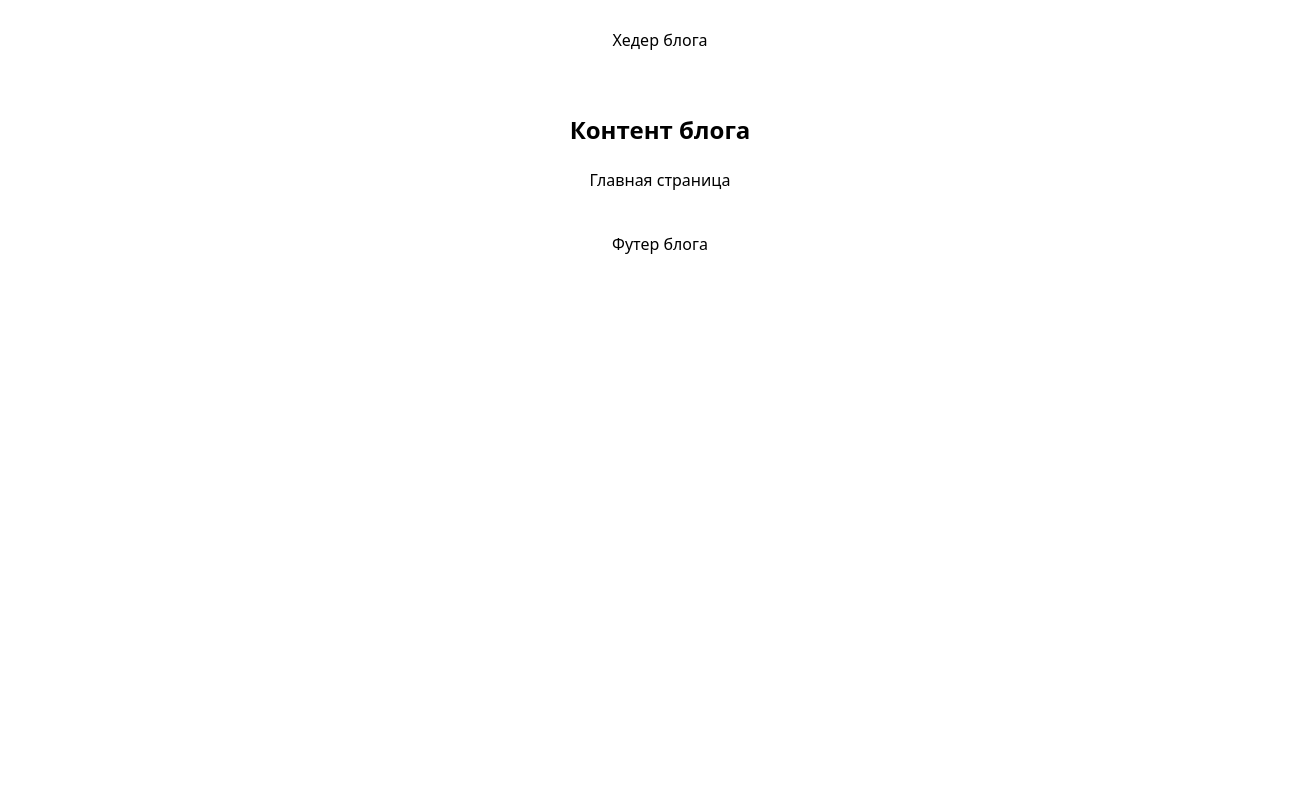
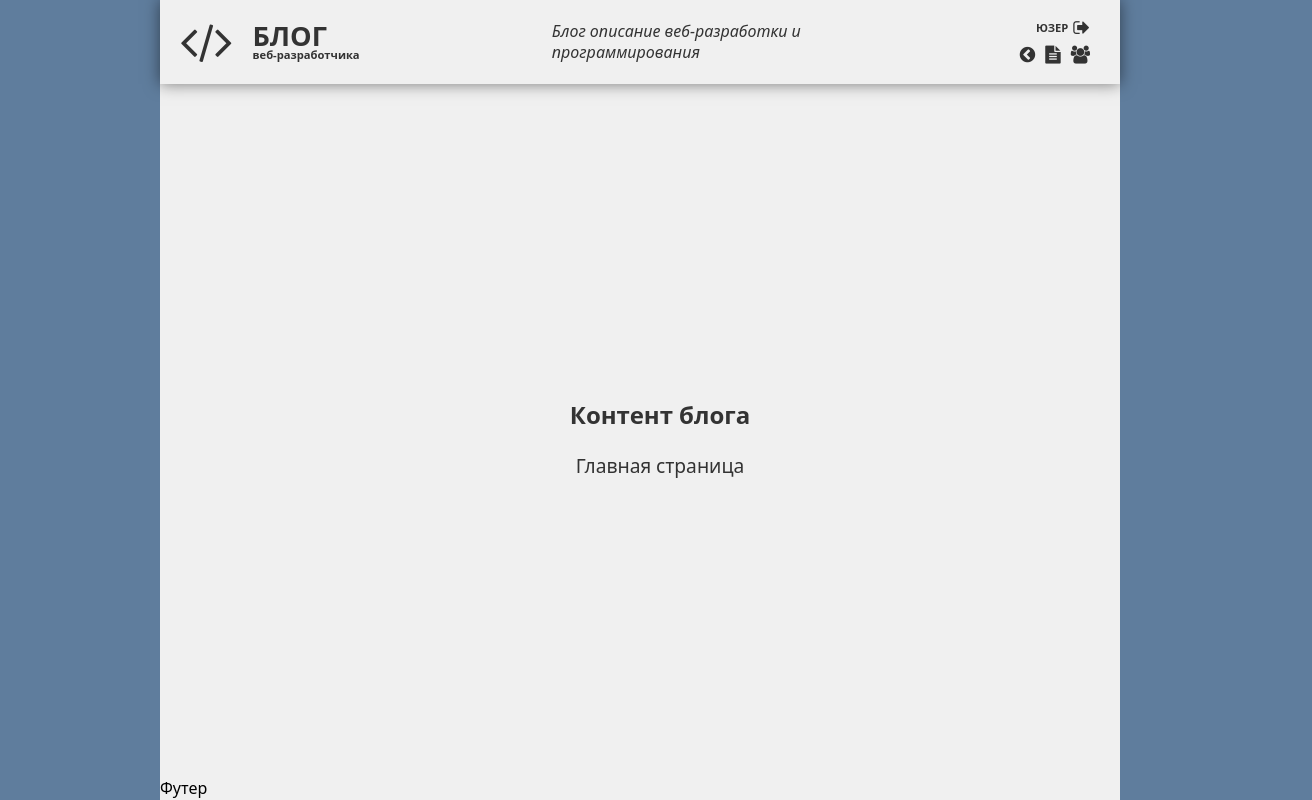
Before and after one commit to mityourik/result-practice-notes, a React (Vite) app: page / in a window 1280 px wide. Shown: the whole page, 1312 px wide, since content can reach past the window. Built offline with nearby package versions, Linux system fonts and the light colour scheme.

Commit message:
add header layout

```diff
--- a/src/Blog.jsx
+++ b/src/Blog.jsx
@@ -1,8 +1,21 @@
 import { Routes, Route } from 'react-router-dom';
 import styled from 'styled-components';
+import { StyledHeader } from './components';
+
+const AppColumn = styled.div`
+    display: flex;
+    flex-direction: column;
+    justify-content: space-between;
+    max-width: 75%;
+    height: 100%;
+    background-color: #f0f0f0;
+    margin: 0 auto;
+`;
 
 const Div = styled.div`
     text-align: center;
+    color: #333;
+    font-size: 1.2em;
 `;
 
 const Content = styled.div`
@@ -12,15 +25,12 @@ const Content = styled.div`
 
 const H2 = styled.h2`
     text-align: center;
+    color: #333;
 `;
 
-const Header = styled.header`
-    width: 100%;
-    padding: 20px;
-    text-align: center;
-`;
+const Footer = (className) => <div className={className}>Футер</div>;
 
-const Footer = styled.footer`
+const StyledFooter = styled(Footer)`
     width: 100%;
     padding: 20px;
     text-align: center;
@@ -28,8 +38,8 @@ const Footer = styled.footer`
 
 function Blog() {
     return (
-        <>
-            <Header>Хедер блога</Header>
+        <AppColumn>
+            <StyledHeader />
             <Content>
                 <H2>Контент блога</H2>
                 <Routes>
@@ -53,7 +63,7 @@ function Blog() {
                 </Routes>
             </Content>
             <Footer>Футер блога</Footer>
-        </>
+        </AppColumn>
     );
 }
 
--- /dev/null
+++ b/src/components/Header/Header.jsx
@@ -0,0 +1,42 @@
+import styled from 'styled-components';
+import { ControlPanel } from './components/ControlPanel/control-panel';
+import { Logo } from './components/Logo';
+
+const Discription = styled.p`
+    text-align: left;
+    font-size: 1em;
+    color: #333;
+    font-style: italic;
+    display: flex;
+    margin: 0;
+    max-width: 30%;
+    line-height: 1.3em;
+`;
+
+const Header = styled.header`
+    width: 100%;
+    display: flex;
+    flex-direction: row;
+    justify-content: space-between;
+    align-items: center;
+    box-shadow: 0 0 15px rgba(0, 0, 0, 0.5);
+    box-sizing: border-box;
+    padding: 5px 20px;
+`;
+
+const HeaderContainer = () => (
+    <Header>
+        <Logo />
+        <Discription>
+            Блог описание веб-разработки и программирования
+        </Discription>
+        <ControlPanel />
+    </Header>
+);
+
+export const StyledHeader = styled(HeaderContainer)`
+    width: 100%;
+    text-align: center;
+    min-height: 100px;
+    display: flex;
+`;
--- /dev/null
+++ b/src/components/Header/components/ControlPanel/control-panel.jsx
@@ -0,0 +1,39 @@
+import styled from 'styled-components';
+import { Icon } from '../Icon/Icon';
+
+const UserText = styled.p`
+    font-weight: bold;
+    font-size: 0.7em;
+    color: #333;
+    display: flex;
+    text-transform: uppercase;
+    margin: 0 5px 0 0;
+`;
+
+const RightAligned = styled.div`
+    display: flex;
+    flex-direction: row;
+    justify-content: flex-end;
+    align-items: center;
+`;
+
+const ControlPanelContainer = ({ className }) => {
+    return (
+        <div className={className}>
+            <RightAligned>
+                <UserText>Юзер</UserText>
+                <Icon size="18px" id="fa-sign-out" />
+            </RightAligned>
+            <RightAligned>
+                <Icon size="18px" id="fa-chevron-circle-left" />
+                <Icon size="18px" id="fa-file-text" />
+                <Icon size="18px" id="fa-users" />
+            </RightAligned>
+        </div>
+    );
+};
+
+export const ControlPanel = styled(ControlPanelContainer)`
+    display: flex;
+    flex-direction: column;
+`;
--- /dev/null
+++ b/src/components/Header/components/Icon/Icon.jsx
@@ -0,0 +1,14 @@
+import styled from 'styled-components';
+
+const IconContainer = ({ className, id }) => (
+    <div className={className}>
+        <i className={`fa ${id}`} aria-hidden="true"></i>
+    </div>
+);
+
+export const Icon = styled(IconContainer)`
+    font-size: ${({ size }) => size || '2em'};
+    margin: ${({ margin }) => margin || '0'};
+    margin-right: 10px;
+    color: #333;
+`;
--- /dev/null
+++ b/src/components/Header/components/Icon/index.js
@@ -0,0 +1 @@
+export * from './Icon';
--- /dev/null
+++ b/src/components/Header/components/Logo/Logo.jsx
@@ -0,0 +1,41 @@
+import styled from 'styled-components';
+import { Icon } from '../Icon/Icon';
+
+const TextsContainer = styled.div`
+    display: flex;
+    flex-direction: column;
+    justify-content: center;
+    align-items: flex-start;
+    margin-left: 10px;
+`;
+
+const LargeText = styled.div`
+    text-transform: uppercase;
+    font-size: 1.7em;
+    font-weight: 900;
+    line-height: 1em;
+    color: #333;
+`;
+
+const SmallText = styled.div`
+    font-size: 0.7em;
+    font-weight: bold;
+    line-height: 1em;
+    color: #333;
+`;
+
+const LogoContainer = ({ className }) => (
+    <div className={className}>
+        <Icon size="49px" id="fa-code" />
+        <TextsContainer>
+            <LargeText>Блог</LargeText>
+            <SmallText>веб-разработчика</SmallText>
+        </TextsContainer>
+    </div>
+);
+
+export const Logo = styled(LogoContainer)`
+    display: flex;
+    flex-direction: row;
+    align-items: center;
+`;
--- /dev/null
+++ b/src/components/Header/components/Logo/index.js
@@ -0,0 +1 @@
+export * from './Logo';
--- /dev/null
+++ b/src/components/index.js
@@ -0,0 +1 @@
+export * from './Header/Header.jsx';
--- a/src/index.css
+++ b/src/index.css
@@ -1,16 +1,24 @@
 @import url('fonts/font-awesome.css');
 
 :root {
-  font-family: system-ui, Avenir, Helvetica, Arial, sans-serif;
+  font-family: 'FontAwesome', system-ui, Avenir, Helvetica, Arial, sans-serif;
   line-height: 1.5;
   font-weight: 400;
 
   color-scheme: light dark;
   color: color-scheme(light dark);
-  /* background-color: #242424; */
+  background-color: #5f7d9d;
 
   font-synthesis: none;
   text-rendering: optimizeLegibility;
   -webkit-font-smoothing: antialiased;
   -moz-osx-font-smoothing: grayscale;
 }
+
+html,
+body,
+#root {
+  margin: 0;
+  padding: 0;
+  height: 100%;
+}
```
